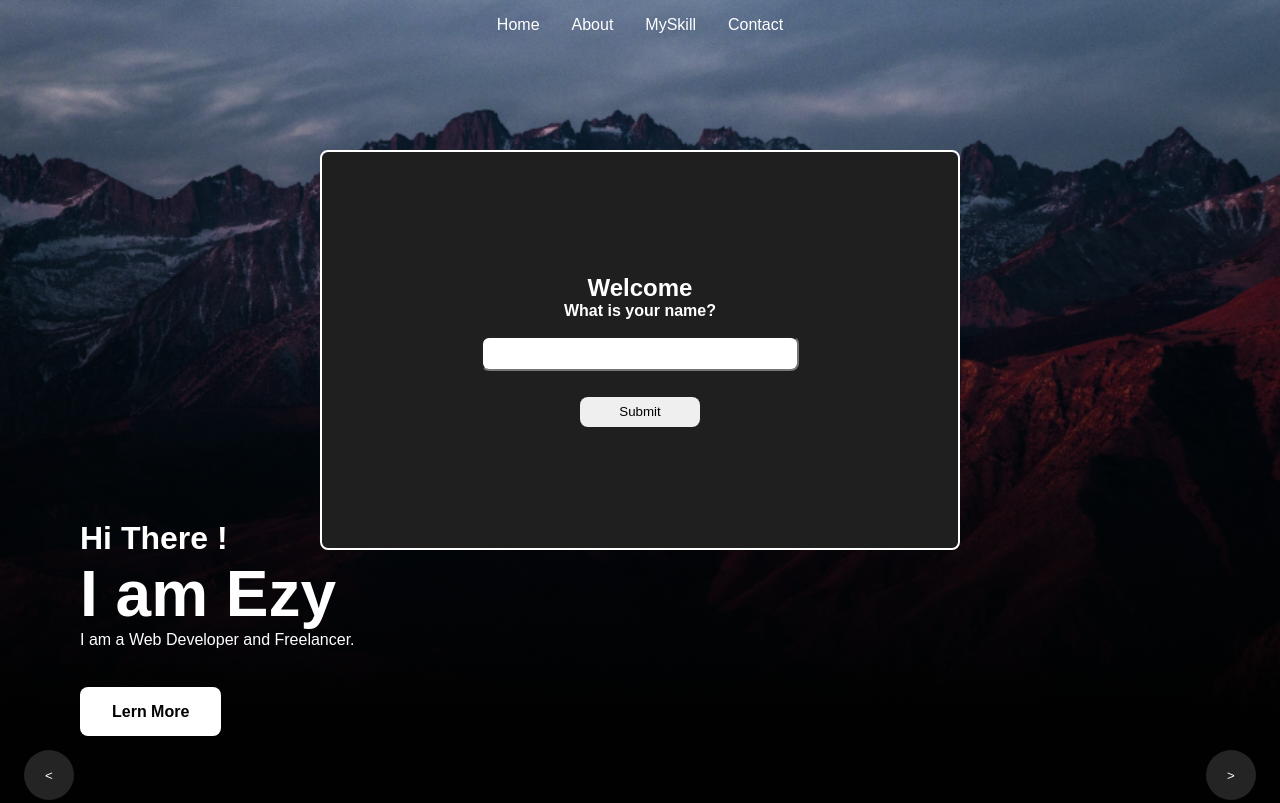
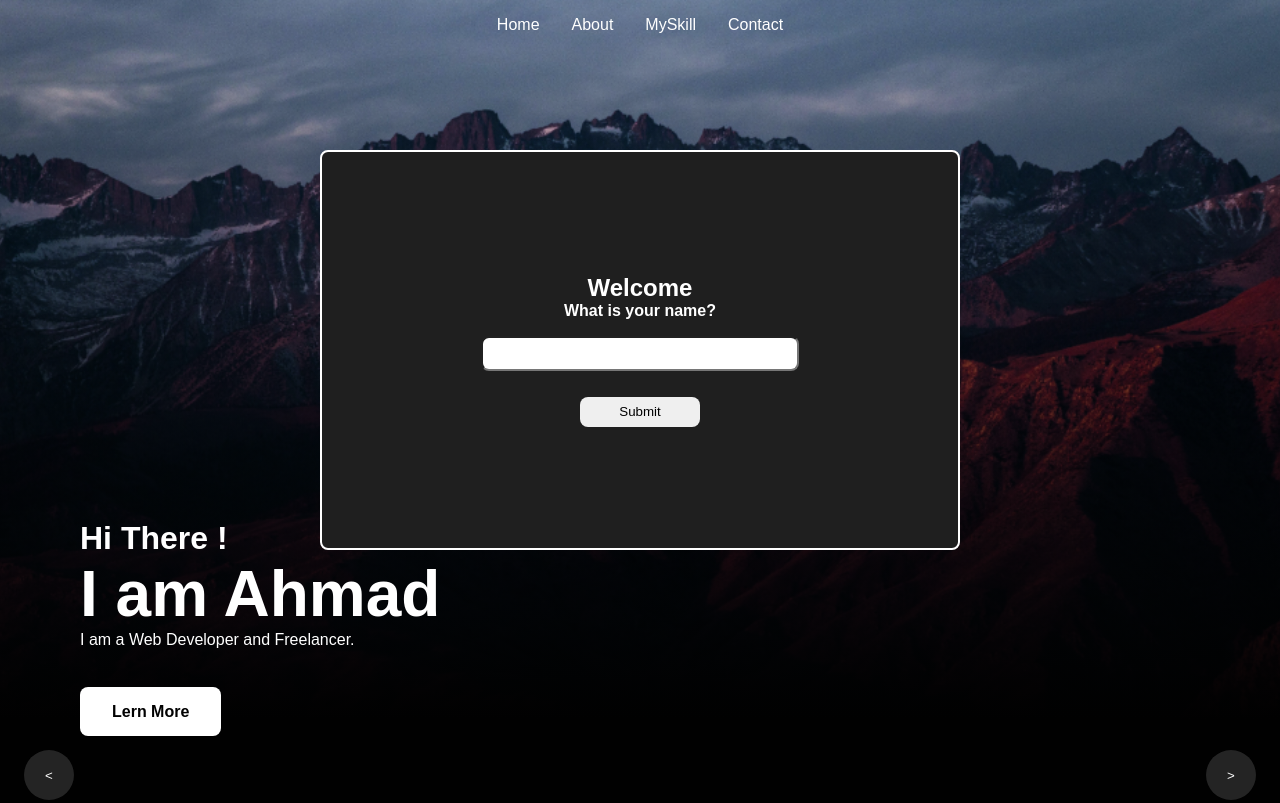
Before and after one commit to revou-fundamental-course/06-jan-25-crackkie, a plain HTML site: page index.html in a window 1280 px wide. Shown: the top 803 px of the page. Drawn offline with Linux system fonts and the light colour scheme.

Commit message:
Update index.html
revisi

```diff
--- a/index.html
+++ b/index.html
@@ -28,7 +28,7 @@
             </div>
             <div class="greeting">
                     <h4>Hi <span id="user-name">There</span> !</h1>
-                    <h1>I am Ezy </h1>
+                    <h1>I am Ahmad </h1>
                     <p>I am a Web Developer and Freelancer.</p><br>
                     <br>
                     <br>
```
